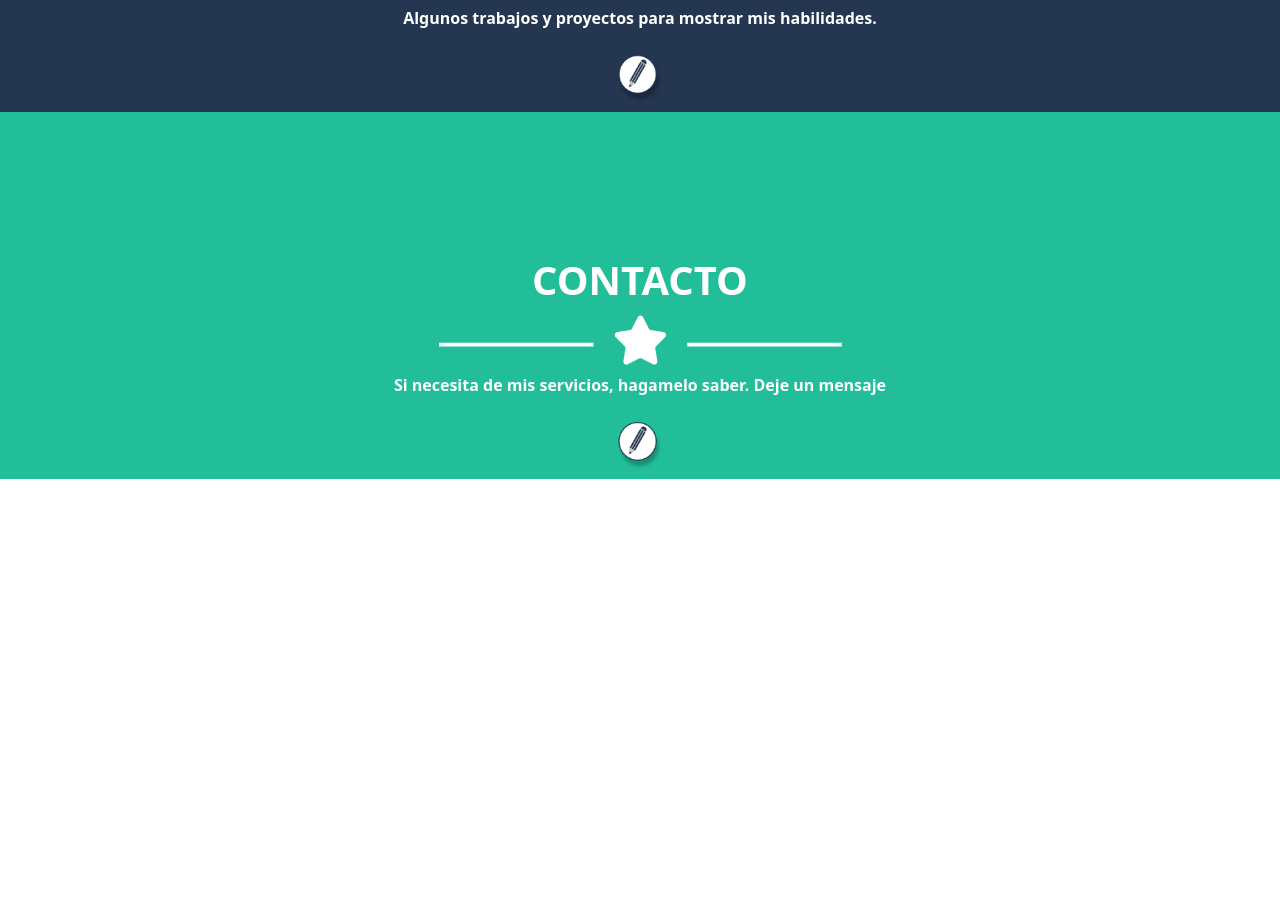
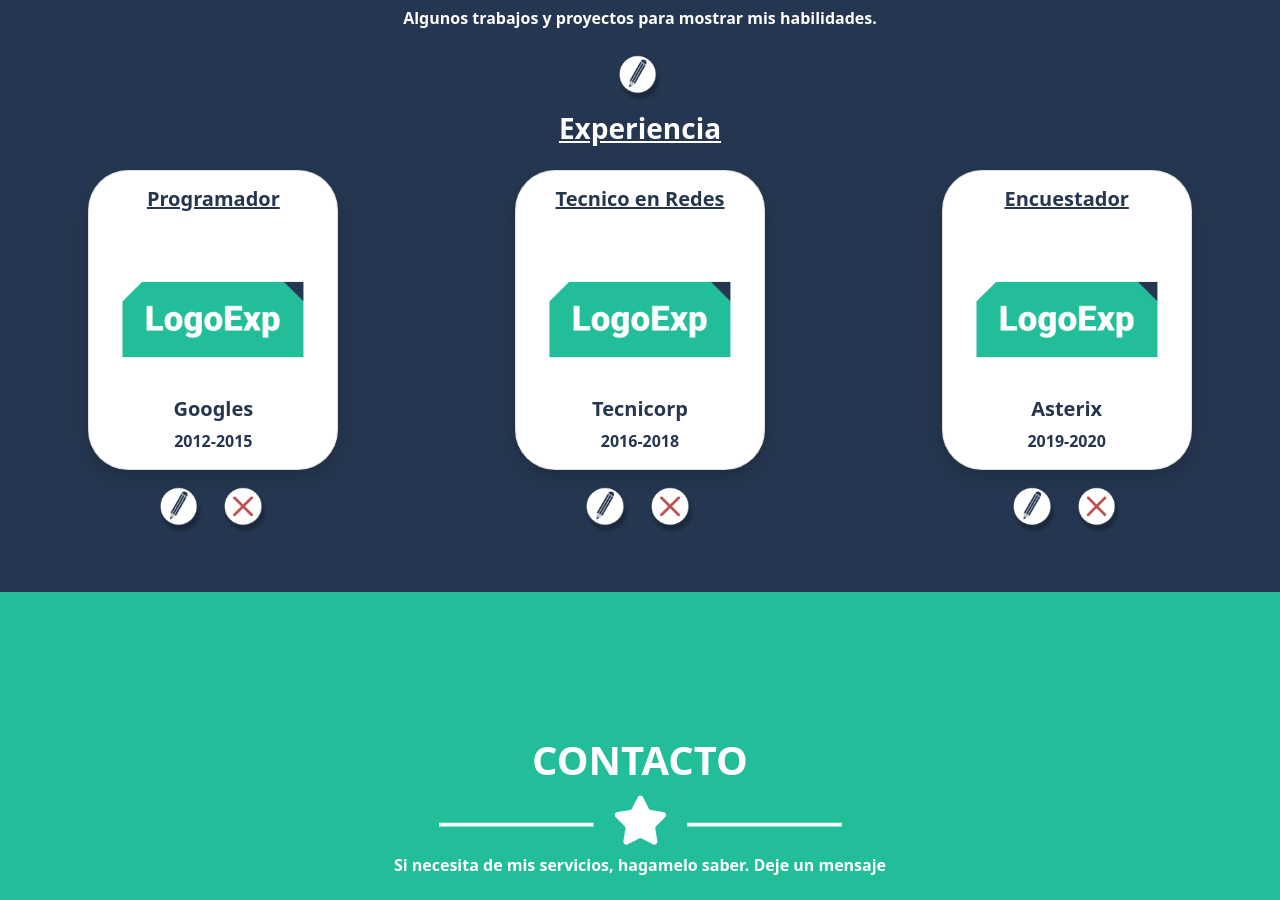
Before and after one commit to carlosc86/portfolio-FrontEnd, an Angular app: page / in a window 1280 px wide. Shown: the part 2329-3229 px from the top of the page. Before the commit the page ends 2808 px from the top, so only its background shows below. Built offline with nearby package versions, Linux system fonts and the light colour scheme.

Commit message:
Agregado componente de 'Experiencias Laborales'

```diff
--- a/src/app/app.module.ts
+++ b/src/app/app.module.ts
@@ -14,6 +14,7 @@ import { EditorEstudioComponent } from './components/editor-estudio/editor-estud
 import { InfoEstudioComponent } from './components/info-estudio/info-estudio.component';
 import { InfoHabilidadComponent } from './components/info-habilidad/info-habilidad.component';
 import { EditorHabilidadComponent } from './components/editor-habilidad/editor-habilidad.component';
+import { InfoExperienciaComponent } from './components/info-experiencia/info-experiencia.component';
 
 @NgModule({
   declarations: [
@@ -27,7 +28,8 @@ import { EditorHabilidadComponent } from './components/editor-habilidad/editor-h
     EditorEstudioComponent,
     InfoEstudioComponent,
     InfoHabilidadComponent,
-    EditorHabilidadComponent
+    EditorHabilidadComponent,
+    InfoExperienciaComponent
   ],
   imports: [
     BrowserModule,
--- /dev/null
+++ b/src/app/components/experienciaData.ts
@@ -0,0 +1,40 @@
+export interface ExperienciaData{
+    id:number,
+    puesto:string,
+    tipoTrabajo:string,
+    descripcion:string,
+    nombreEmpresa:string,
+    urlLogoEmpresa:string,
+    fechaInicio:string,
+    fechaFin:string
+}
+
+export const experiencias:ExperienciaData[]=[
+    {id:0,
+        puesto:"Programador",
+        tipoTrabajo:"part-time",
+        descripcion:"Programe y mantuve el codigo para su pagina web, asesoraba sobre la compra de equipos.",
+        nombreEmpresa:"Googles",
+        urlLogoEmpresa:"../../../assets/Logo_Exp.png",
+        fechaInicio:"2012",
+        fechaFin:"2015"
+    },
+    {id:1,
+        puesto:"Tecnico en Redes",
+        tipoTrabajo:"full-time",
+        descripcion:"Tendia y mantenia las redes LAN cableadas dentro de la empresa. Mantenia los equipos wireless para las unidades moviles de la empresa.",
+        nombreEmpresa:"Tecnicorp",
+        urlLogoEmpresa:"../../../assets/Logo_Exp.png",
+        fechaInicio:"2016",
+        fechaFin:"2018"
+       },
+    {id:2,
+        puesto:"Encuestador",
+        tipoTrabajo:"freelance",
+        descripcion:"Realizaba encuestas de mercadeo para una empresa de comunicaciones.",
+        nombreEmpresa:"Asterix",
+        urlLogoEmpresa:"../../../assets/Logo_Exp.png",
+        fechaInicio:"2019",
+        fechaFin:"2020"
+       }
+];
--- /dev/null
+++ b/src/app/components/info-experiencia/info-experiencia.component.css
@@ -0,0 +1,9 @@
+.experiencia{
+    height: 300px;
+    color: #253650;
+}
+
+.modalTrabajo{
+    color: #253650;
+    border-radius: 30px;
+}
--- /dev/null
+++ b/src/app/components/info-experiencia/info-experiencia.component.html
@@ -0,0 +1,34 @@
+<!--Tarjeta de experiencia Laboral 1-->
+
+    <div class="card mx-auto mt-3 shadow experiencia" data-bs-toggle="modal" [attr.data-bs-target]="'#infoWork'+experiencia.id">
+        <div class="card-body">
+            <h5 class="card-title text-decoration-underline fw-bold">{{experiencia.puesto}}</h5>
+            <img src="{{experiencia.urlLogoEmpresa}}" alt="" class="card-img position-absolute top-50 start-50 translate-middle">
+            <div class="card-text position-absolute bottom-0 start-50 translate-middle-x">
+                <h5 class="fw-bold">{{experiencia.nombreEmpresa}}</h5>
+                <p>{{experiencia.fechaInicio}}-{{experiencia.fechaFin}}</p>
+            </div>
+        </div>
+    </div>
+    <!--Botones para modificar o eliminar la tarjeta de experiencia-->
+    <div class="col-12 mt-2 ocultable">
+        <img src="assets/EditButton.png" alt="" class="img-fluid btn editButton" data-bs-target="#editExperiences" data-bs-toggle="modal" (click)="buscarEditor()">
+        <img src="assets/DeleteButton.png" alt="" class="img-fluid btn editButton" data-bs-target="#modalEliminar" data-bs-toggle="modal">
+    </div>
+
+<!--Modal para la tarjeta de experiencia 1-->
+<div class="modal fade" id="infoWork{{experiencia.id}}" tabindex="-1">
+    <div class="modal-dialog">
+        <div class="modal-content modalTrabajo">
+            <div class="modal-header">
+                <button type="button" class="btn-close" data-bs-dismiss="modal" aria-label="Close"></button>
+            </div>
+            <div class="modal-body">
+                <img src="{{experiencia.urlLogoEmpresa}}" alt="" class="img-fluid col-8 mx-auto mb-3">
+                <h3 class="col-11 modal-title mx-auto fw-bold text-decoration-underline"><strong>{{experiencia.puesto}} {{experiencia.tipoTrabajo}} en {{experiencia.nombreEmpresa}}</strong></h3>
+                <h5 class="fw-bold mt-3 mb-3">{{experiencia.fechaInicio}}-{{experiencia.fechaFin}}</h5>
+                <p class="col-12">{{experiencia.descripcion}}</p>
+            </div>
+        </div>
+    </div>
+</div>
--- /dev/null
+++ b/src/app/components/info-experiencia/info-experiencia.component.ts
@@ -0,0 +1,33 @@
+import { Component, EventEmitter, Input, OnInit, Output } from '@angular/core';
+import { ExperienciaData } from '../experienciaData';
+
+@Component({
+  selector: 'app-info-experiencia',
+  templateUrl: './info-experiencia.component.html',
+  styleUrls: ['./info-experiencia.component.css']
+})
+export class InfoExperienciaComponent implements OnInit {
+
+  @Input() experiencia:ExperienciaData={
+    id:-1,
+    puesto:"",
+    tipoTrabajo:"",
+    descripcion:"",
+    nombreEmpresa:"",
+    urlLogoEmpresa:"",
+    fechaInicio:"",
+    fechaFin:""
+  };
+
+  @Output() emisor:EventEmitter<ExperienciaData>=new EventEmitter<ExperienciaData>();
+
+  constructor() { }
+
+  ngOnInit(): void {
+  }
+
+  buscarEditor(){
+    this.emisor.emit(this.experiencia);
+  }
+
+}
--- a/src/app/components/seccion-trabajos/seccion-trabajos.component.html
+++ b/src/app/components/seccion-trabajos/seccion-trabajos.component.html
@@ -7,4 +7,11 @@
     </div>
     <!--Editor de seccion-->
     <app-editor-seccion [seccion]="seccion" (messageEvent)="editarSeccion($event)"></app-editor-seccion>
+
+    <article>
+        <h3 class="fw-bold text-decoration-underline">Experiencia</h3>
+        <div class="row mb-5">
+            <app-info-experiencia [experiencia]="experience" *ngFor="let experience of experiencias" class="col-12 col-md-4"></app-info-experiencia>
+        </div>
+    </article>
 </section>
--- a/src/app/components/seccion-trabajos/seccion-trabajos.component.ts
+++ b/src/app/components/seccion-trabajos/seccion-trabajos.component.ts
@@ -1,4 +1,5 @@
 import { Component, OnInit } from '@angular/core';
+import { ExperienciaData, experiencias } from '../experienciaData';
 import { SeccionComponent } from '../seccion/seccion.component';
 
 @Component({
@@ -7,6 +8,8 @@ import { SeccionComponent } from '../seccion/seccion.component';
   styleUrls: ['./seccion-trabajos.component.css']
 })
 export class SeccionTrabajosComponent extends SeccionComponent implements OnInit {
+
+  experiencias:ExperienciaData[]=experiencias;
 
   constructor() {
     super();
```
Also changed, not shown: Estatico/index.html (+4 -4 lines), 1 other file (tests, documents, lock files or other folders).
